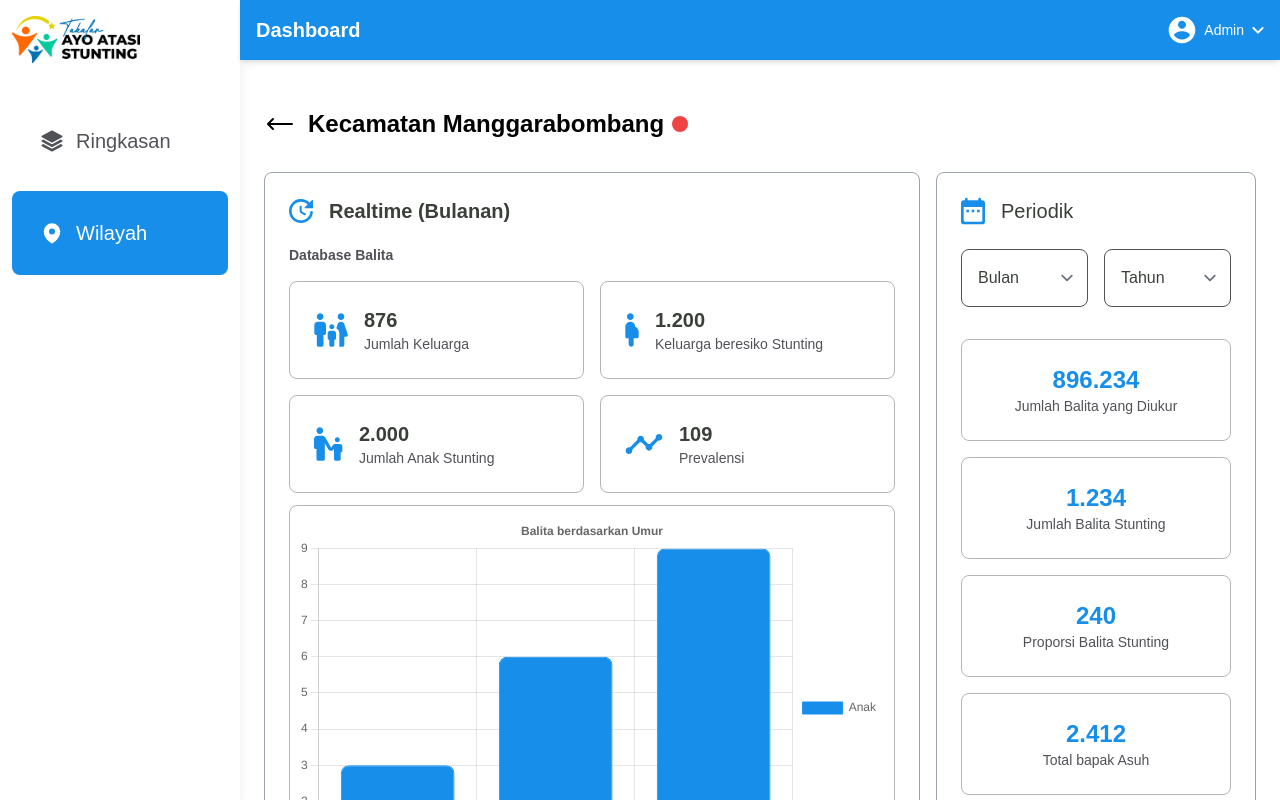
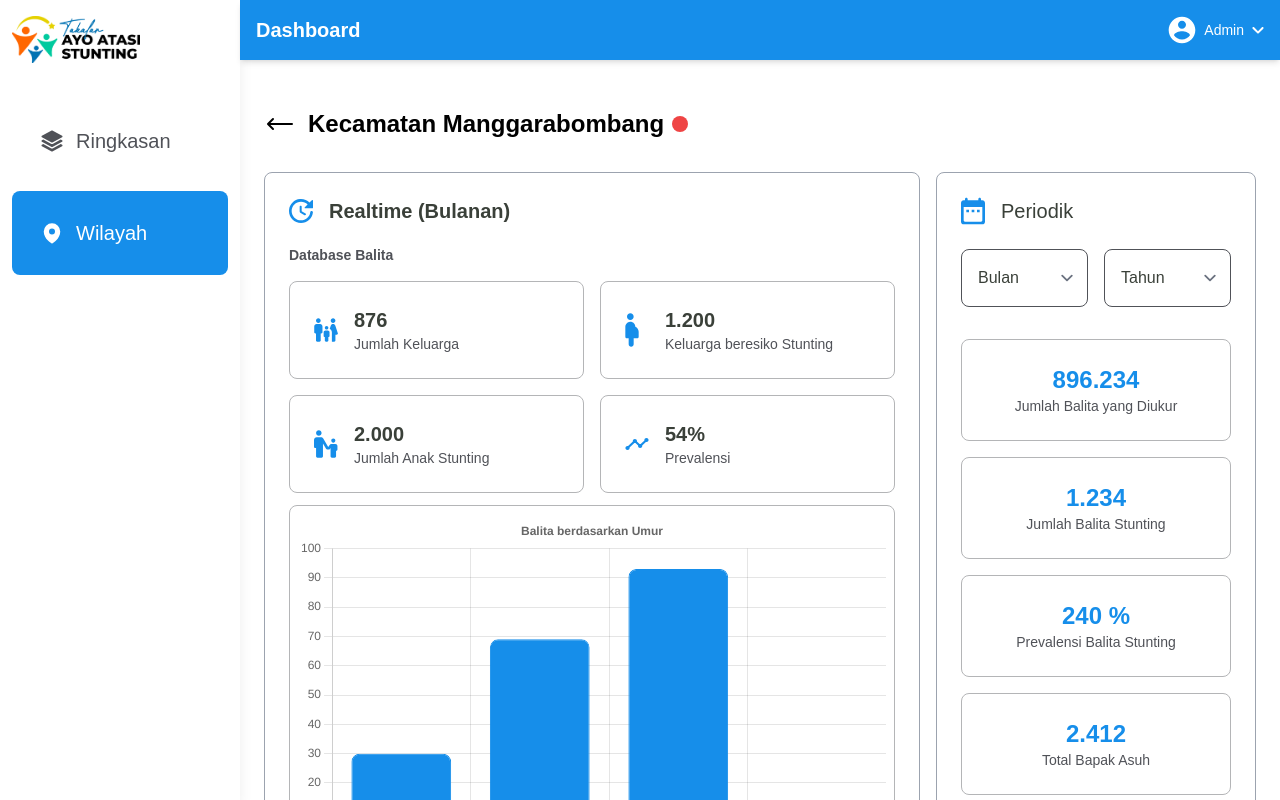
Before and after one commit to IchwanSetyawan/takalar-stanting, a React (Vite) app: page /location/1 in a window 1280 px wide. Shown: the top 800 px of the page. Built offline with nearby package versions, Linux system fonts and the light colour scheme.

Commit message:
add component card periodik

```diff
--- a/src/cart/CartHorizontal.jsx
+++ b/src/cart/CartHorizontal.jsx
@@ -20,13 +20,13 @@ ChartJS.register(
 );
 
 const CartHorizontal = () => {
-  const labels = ["0-5 bulan ", "6-10 bulan ", "11-15 bulan"];
+  const labels = ["0-5 bulan ", "6-10 bulan ", "11-15 bulan", "16-20 bulan"];
   const data = {
     labels: labels,
     datasets: [
       {
         label: "Anak",
-        data: [3, 6, 9],
+        data: [30, 69, 93, 12],
         indexAxis: "x",
         backgroundColor: "#168EEA",
         borderColor: "#168EEA",
@@ -37,7 +37,7 @@ const CartHorizontal = () => {
   };
 
   const options = {
-    indexAxis: "x",
+    indexAxis: "y",
     elements: {
       bar: {
         borderWidth: 2,
@@ -46,8 +46,8 @@ const CartHorizontal = () => {
     responsive: true,
     plugins: {
       legend: {
-        position: "right",
-        indexAxis: "y",
+        position: "bottom",
+        indexAxis: "x",
       },
       title: {
         display: true,
--- /dev/null
+++ b/src/components/CardPeriodik.jsx
@@ -0,0 +1,16 @@
+import React from "react";
+
+const CardPeriodik = ({ name, total }) => {
+  return (
+    <>
+      <div className="border border-darkSmooth  p-6 rounded-lg text-center justify-center flex  items-center gap-4">
+        <div classname="flex justify-center item-center flex-col gap-2">
+          <h1 className="text-primary font-semibold text-2xl">{total}</h1>
+          <p className="text-darkHard font-medium text-sm">{name}</p>
+        </div>
+      </div>
+    </>
+  );
+};
+
+export default CardPeriodik;
--- a/src/components/PeriodikData.jsx
+++ b/src/components/PeriodikData.jsx
@@ -1,7 +1,15 @@
 import React from "react";
 import PeriodikIcon from "../assets/icon/periodik-icon.svg";
+import CardPeriodik from "./CardPeriodik";
 
 const PeriodikData = () => {
+  const data = [
+    { id: 1, name: "Jumlah Balita yang Diukur", total: "896.234" },
+    { id: 2, name: "Jumlah Balita Stunting", total: "1.234" },
+    { id: 3, name: "Prevalensi Balita Stunting", total: "240 %" },
+    { id: 4, name: "Total Bapak Asuh", total: "2.412" },
+    { id: 5, name: "Total Anak Asuh", total: "10.228" },
+  ];
   return (
     <>
       <div className=" border border-gray-400 w-full p-6 rounded-lg">
@@ -42,46 +50,9 @@ const PeriodikData = () => {
           </div>
         </div>
         <div className="flex flex-col space-y-4">
-          <div className="border border-darkSmooth  p-6 rounded-lg text-center justify-center flex  items-center gap-4">
-            <div classname="flex justify-center item-center flex-col gap-2">
-              <h1 className="text-primary font-semibold text-2xl">896.234</h1>
-              <p className="text-darkHard font-medium text-sm">
-                Jumlah Balita yang Diukur
-              </p>
-            </div>
-          </div>
-          <div className="border border-darkSmooth  p-6 rounded-lg flex justify-center text-center items-center gap-4">
-            <div classname="flex justify-center item-center flex-col gap-2">
-              <h1 className="text-primary font-semibold text-2xl">1.234</h1>
-              <p className="text-darkHard font-medium text-sm">
-                Jumlah Balita Stunting
-              </p>
-            </div>
-          </div>
-          <div className="border border-darkSmooth p-6 rounded-lg flex justify-center text-center items-center gap-4">
-            <div classname="flex justify-center item-center flex-col gap-2">
-              <h1 className="text-primary font-semibold text-2xl">240</h1>
-              <p className="text-darkHard font-medium text-sm">
-                Proporsi Balita Stunting
-              </p>
-            </div>
-          </div>
-          <div className="border border-darkSmooth p-6 rounded-lg flex justify-center text-center items-center gap-4">
-            <div classname="flex justify-center item-center flex-col gap-2">
-              <h1 className="text-primary font-semibold text-2xl">2.412</h1>
-              <p className="text-darkHard font-medium text-sm">
-                Total bapak Asuh
-              </p>
-            </div>
-          </div>
-          <div className="border border-darkSmooth p-6 rounded-lg flex justify-center text-center items-center gap-4">
-            <div classname="flex justify-center item-center flex-col gap-2">
-              <h1 className="text-primary font-semibold text-2xl">10.228</h1>
-              <p className="text-darkHard font-medium text-sm">
-                Total Anak Asuh
-              </p>
-            </div>
-          </div>
+          {data.map((item) => (
+            <CardPeriodik key={item.id} name={item.name} total={item.total} />
+          ))}
         </div>
       </div>
     </>
--- a/src/components/RealtimeData.jsx
+++ b/src/components/RealtimeData.jsx
@@ -7,6 +7,32 @@ import MotherChildIcon from "../assets/icon/mother-child-icon.svg";
 import CurveIcon from "../assets/icon/curve-icon.svg";
 
 const RealtimeData = () => {
+  const data = [
+    {
+      id: 1,
+      total: "876",
+      title: "Jumlah Keluarga",
+      icon: FamilyIcon,
+    },
+    {
+      id: 2,
+      total: "1.200",
+      title: "Keluarga beresiko Stunting",
+      icon: PregnanIcon,
+    },
+    {
+      id: 3,
+      total: "2.000",
+      title: "Jumlah Anak Stunting",
+      icon: MotherChildIcon,
+    },
+    {
+      id: 4,
+      total: "54%",
+      title: "Prevalensi",
+      icon: CurveIcon,
+    },
+  ];
   return (
     <>
       <div className="col-span-2 border border-gray-400 w-full rounded-lg p-6 ">
@@ -22,66 +48,28 @@ const RealtimeData = () => {
           </h2>
         </div>
         <div className="grid grid-cols-2 gap-4">
-          <div className="rounded-lg border border-darkSmooth flex items-center justify-between ">
+          {data.map((item) => (
+            <div
+              key={item.id}
+              className="rounded-lg border border-darkSmooth flex items-center justify-between "
+            >
               <div className="z-10">
                 <div className="justify-start flex p-6 items-center gap-4 ">
-                <div>
-                  <img src={FamilyIcon} alt="family-icon" />
+                  <div className="w-6 h-auto">
+                    <img src={item.icon} alt="family-icon" />
                   </div>
                   <div>
-                  <h1 className="text-dark font-bold text-xl">876</h1>
+                    <h1 className="text-dark font-bold text-xl">
+                      {item.total}
+                    </h1>
                     <p className="text-darkHard font-normal text-sm">
-                    Jumlah Keluarga
+                      {item.title}
                     </p>
                   </div>
                 </div>
               </div>
             </div>
-          <div className="rounded-lg border border-darkSmooth flex items-center justify-between ">
-            <div className="z-10">
-              <div className="justify-start flex p-6 items-center gap-4 ">
-                <div>
-                  <img src={PregnanIcon} alt="family-icon" />
-                </div>
-                <div>
-                  <h1 className="text-dark font-bold text-xl">1.200</h1>
-                  <p className="text-darkHard font-normal text-sm">
-                    Keluarga beresiko Stunting
-                  </p>
-                </div>
-              </div>
-            </div>
-          </div>
-          <div className="rounded-lg border border-darkSmooth flex items-center justify-between ">
-            <div className="z-10">
-              <div className="justify-start flex p-6 items-center gap-4 ">
-                <div>
-                  <img src={MotherChildIcon} alt="family-icon" />
-                </div>
-                <div>
-                  <h1 className="text-dark font-bold text-xl">2.000</h1>
-                  <p className="text-darkHard font-normal text-sm">
-                    Jumlah Anak Stunting
-                  </p>
-                </div>
-              </div>
-            </div>
-          </div>
-          <div className="rounded-lg border border-darkSmooth flex items-center justify-between ">
-            <div className="z-10">
-              <div className="justify-start flex p-6 items-center gap-4 ">
-                <div>
-                  <img src={CurveIcon} alt="family-icon" />
-                </div>
-                <div>
-                  <h1 className="text-dark font-bold text-xl">109</h1>
-                  <p className="text-darkHard font-normal text-sm">
-                    Prevalensi
-                  </p>
-                </div>
-              </div>
-            </div>
-          </div>
+          ))}
         </div>
 
         <div className="mt-3 border rounded-lg border-darkSmooth p-2 ">
```
Lines whose indentation alone changed are shown as unchanged.
